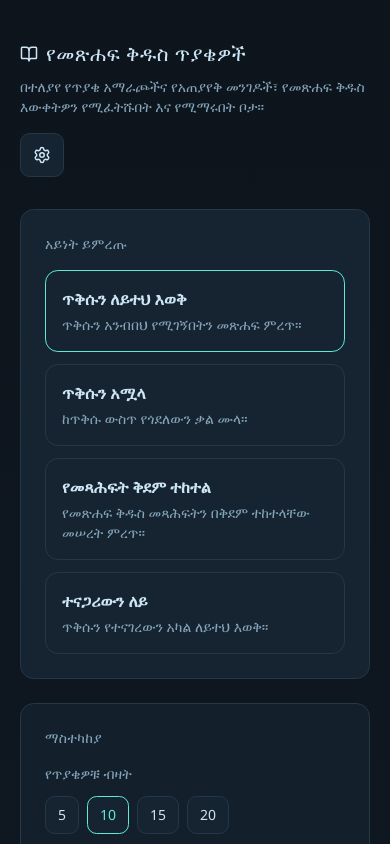
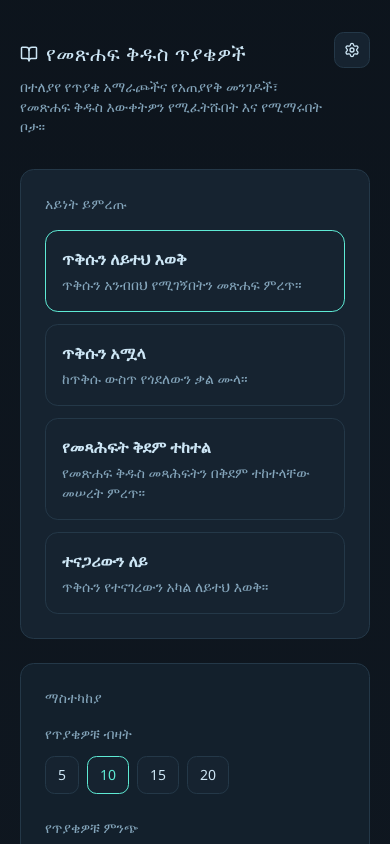
Before and after one commit to eyuel5/amharic-bible-challenge, a React (Vite) app: page / in a window 390 px wide. Shown: the top 844 px of the page. Built offline with nearby package versions, Linux system fonts and the light colour scheme.

Commit message:
change top icons size and how scroll work in mobile

```diff
--- a/src/App.jsx
+++ b/src/App.jsx
@@ -239,6 +239,11 @@ function App() {
   }, [themePack])
 
   useEffect(() => {
+    if (!window.matchMedia("(max-width: 639px)").matches) return
+    window.scrollTo({ top: 0, left: 0, behavior: "auto" })
+  }, [stage, sessionKey])
+
+  useEffect(() => {
     window.localStorage.setItem("language", language)
   }, [language])
 
@@ -326,8 +331,8 @@ function App() {
   return (
     <main className="app-shell">
       <section className="mx-auto w-full max-w-5xl px-5 py-8 sm:py-10">
-        <header className="grid gap-4 sm:grid-cols-[1fr_auto] sm:items-start">
-          <div>
+        <header className="flex items-center justify-between gap-3">
+          <div className="min-w-0 flex-1">
             <h1 className="title-font mt-2 inline-flex items-center gap-2 text-xl font-medium tracking-wide text-[var(--text)] sm:text-2xl">
               <BookOpen size={18} />
               {labels.title}
@@ -342,20 +347,20 @@ function App() {
             <button
               type="button"
               onClick={openSettings}
-              className="chip-btn inline-flex h-11 w-11 items-center justify-center self-start"
+              className="chip-btn inline-flex h-9 w-9 shrink-0 items-center justify-center self-start sm:h-11 sm:w-11"
               aria-label="Open settings"
             >
-              <Settings size={18} />
+              <Settings className="h-4 w-4 sm:h-5 sm:w-5" />
             </button>
           )}
           {stage === "settings" && (
             <button
               type="button"
               onClick={closeSettings}
-              className="chip-btn inline-flex h-11 w-11 items-center justify-center self-start"
+              className="chip-btn inline-flex h-9 w-9 shrink-0 items-center justify-center self-start sm:h-11 sm:w-11"
               aria-label="Back"
             >
-              <ArrowLeft size={18} />
+              <ArrowLeft className="h-4 w-4 sm:h-5 sm:w-5" />
             </button>
           )}
         </header>
```
